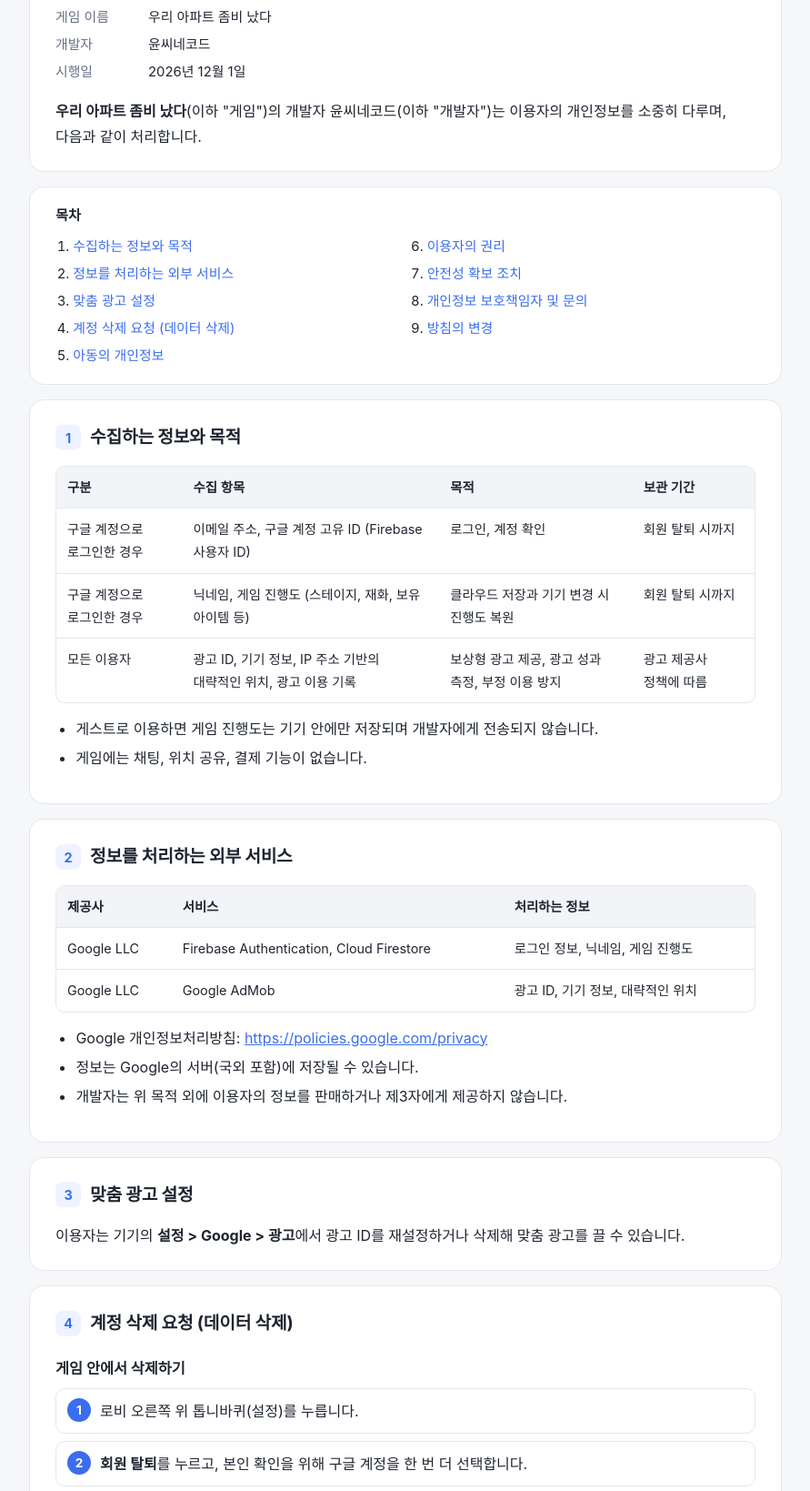
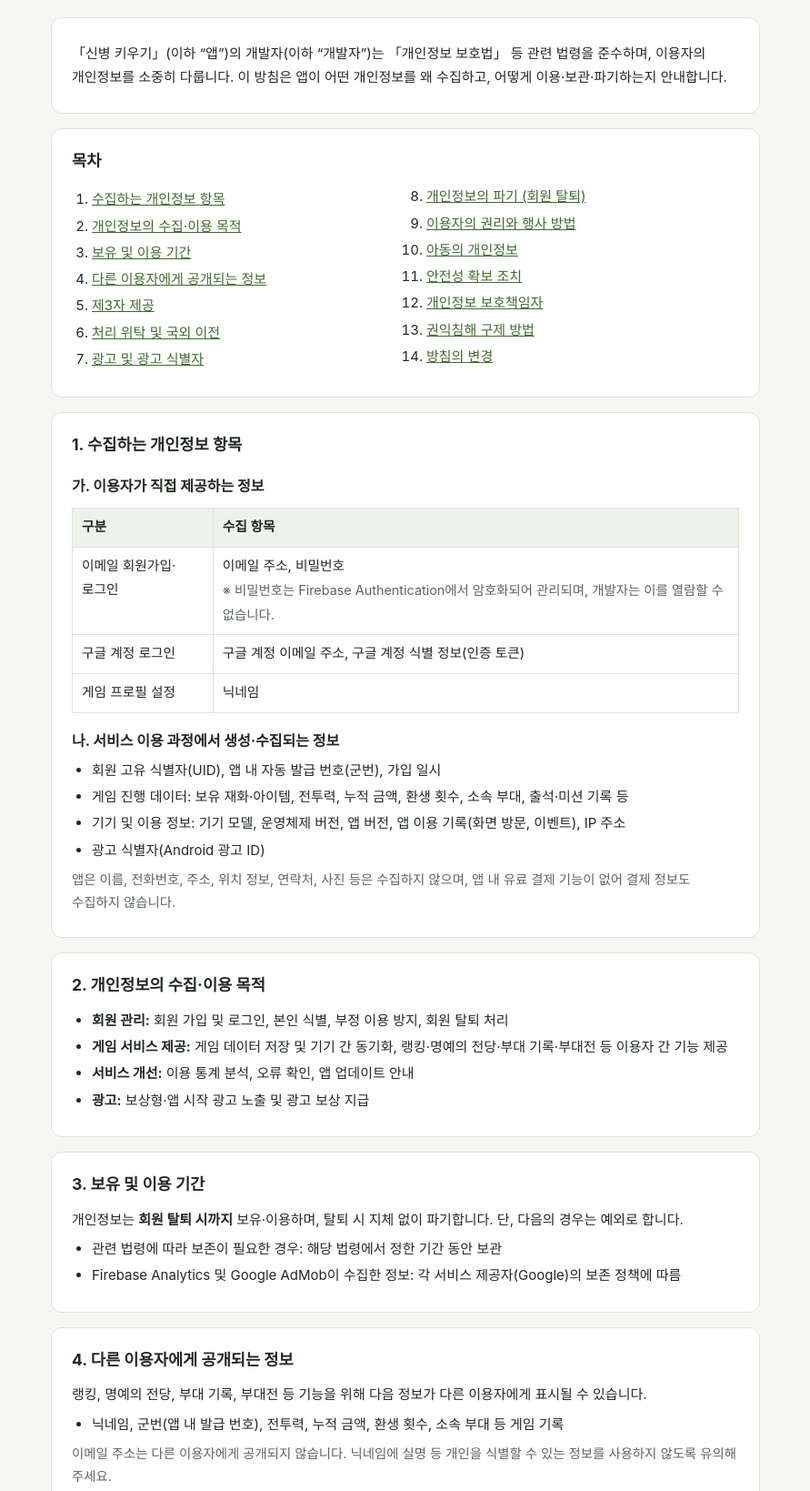
Before and after one commit to dudqn1660-maker/dudqn1660-maker.github.io, a plain HTML site: page privacy.html in a window 1280 px wide. Shown: the part 117-1756 px from the top of the page at 91% size, without its empty margins (194-1085 px from the left). Drawn offline with Linux system fonts and the light colour scheme.

Commit message:
Update privacy.html

```diff
--- a/privacy.html
+++ b/privacy.html
@@ -3,311 +3,249 @@
 <head>
 <meta charset="UTF-8">
 <meta name="viewport" content="width=device-width, initial-scale=1">
-<title>개인정보처리방침 - 우리 아파트 좀비 났다</title>
+<title>신병 키우기 - 개인정보 처리방침</title>
 <style>
   :root {
-    --bg: #f6f7f9;
+    --bg: #f6f7f3;
     --card: #ffffff;
-    --text: #1f2430;
-    --muted: #667085;
-    --line: #e4e7ec;
-    --accent: #3b6df0;
-    --accent-soft: #eef3ff;
-    --th: #f2f4f7;
-    --warn-bg: #fff6e5;
-    --warn-line: #f5d9a3;
+    --text: #1f2a1f;
+    --muted: #5b665b;
+    --accent: #3f6b2f;
+    --line: #dde3d8;
+    --th: #eef3ea;
   }
   @media (prefers-color-scheme: dark) {
     :root {
-      --bg: #14161b;
-      --card: #1c1f26;
-      --text: #e8eaee;
-      --muted: #9aa3b2;
-      --line: #2c313b;
-      --accent: #7d9cff;
-      --accent-soft: #232a3d;
-      --th: #242833;
-      --warn-bg: #2d2617;
-      --warn-line: #5a4a24;
+      --bg: #141a14;
+      --card: #1c241c;
+      --text: #e6ece4;
+      --muted: #a3b0a1;
+      --accent: #8fc27a;
+      --line: #2f3b2f;
+      --th: #243024;
     }
   }
   * { box-sizing: border-box; }
-  html { scroll-behavior: smooth; }
   body {
     margin: 0;
     background: var(--bg);
     color: var(--text);
-    font-family: -apple-system, BlinkMacSystemFont, "Apple SD Gothic Neo", "Noto Sans KR", "Malgun Gothic", "Segoe UI", sans-serif;
+    font-family: -apple-system, BlinkMacSystemFont, "Apple SD Gothic Neo", "Noto Sans KR", "Malgun Gothic", sans-serif;
+    font-size: 15px;
     line-height: 1.75;
-    font-size: 16px;
     word-break: keep-all;
-    overflow-wrap: anywhere;
   }
-  .wrap { max-width: 860px; margin: 0 auto; padding: 32px 16px 64px; }
-  header.top {
+  main {
+    max-width: 820px;
+    margin: 0 auto;
+    padding: 32px 20px 64px;
+  }
+  header { margin-bottom: 28px; }
+  h1 { font-size: 1.6rem; margin: 0 0 6px; color: var(--accent); }
+  .meta { color: var(--muted); font-size: 0.9rem; }
+  .intro, section {
     background: var(--card);
     border: 1px solid var(--line);
-    border-radius: 16px;
-    padding: 28px 28px 24px;
+    border-radius: 12px;
+    padding: 20px 22px;
     margin-bottom: 16px;
   }
-  header.top h1 { margin: 0 0 14px; font-size: 1.7rem; letter-spacing: -0.02em; }
-  .meta { display: grid; grid-template-columns: 90px 1fr; gap: 4px 12px; margin: 0 0 16px; font-size: 0.93rem; }
-  .meta dt { color: var(--muted); }
-  .meta dd { margin: 0; }
-  .intro { margin: 0; }
-  nav.toc {
-    background: var(--card);
-    border: 1px solid var(--line);
-    border-radius: 16px;
-    padding: 18px 28px;
-    margin-bottom: 16px;
-  }
-  nav.toc strong { display: block; margin-bottom: 8px; font-size: 0.95rem; }
-  nav.toc ol { margin: 0; padding-left: 1.3em; columns: 2; column-gap: 28px; font-size: 0.93rem; }
-  nav.toc li { break-inside: avoid; }
-  nav.toc a { color: var(--accent); text-decoration: none; }
-  nav.toc a:hover { text-decoration: underline; }
-  section {
-    background: var(--card);
-    border: 1px solid var(--line);
-    border-radius: 16px;
-    padding: 24px 28px;
-    margin-bottom: 16px;
-    scroll-margin-top: 16px;
-  }
-  section h2 {
-    margin: 0 0 14px;
-    font-size: 1.2rem;
-    letter-spacing: -0.01em;
-    display: flex;
-    align-items: center;
-    gap: 10px;
-  }
-  section h2 .no {
-    flex: none;
-    min-width: 28px;
-    height: 28px;
-    padding: 0 8px;
-    border-radius: 8px;
-    background: var(--accent-soft);
-    color: var(--accent);
-    font-size: 0.9rem;
-    display: inline-flex;
-    align-items: center;
-    justify-content: center;
-  }
-  h3 { margin: 18px 0 8px; font-size: 1.02rem; }
-  p { margin: 0 0 12px; }
-  p:last-child { margin-bottom: 0; }
-  ul, ol { margin: 0 0 12px; padding-left: 1.4em; }
-  li { margin-bottom: 4px; }
+  h2 { font-size: 1.1rem; margin: 0 0 10px; }
+  h3 { font-size: 1rem; margin: 16px 0 6px; }
+  p { margin: 6px 0; }
+  ul, ol { margin: 6px 0; padding-left: 22px; }
+  li { margin: 3px 0; }
+  .table-wrap { overflow-x: auto; margin: 10px 0; }
+  table { width: 100%; border-collapse: collapse; font-size: 0.92rem; min-width: 520px; }
+  th, td { border: 1px solid var(--line); padding: 8px 10px; text-align: left; vertical-align: top; }
+  th { background: var(--th); font-weight: 600; }
   a { color: var(--accent); }
-  .table-wrap { overflow-x: auto; margin: 4px 0 14px; border: 1px solid var(--line); border-radius: 10px; }
-  table { width: 100%; border-collapse: collapse; font-size: 0.9rem; min-width: 520px; }
-  th, td { padding: 10px 12px; text-align: left; vertical-align: top; border-bottom: 1px solid var(--line); }
-  th { background: var(--th); font-weight: 600; white-space: nowrap; }
-  tr:last-child td { border-bottom: 0; }
-  .note {
-    background: var(--accent-soft);
-    border-radius: 10px;
-    padding: 12px 14px;
-    margin: 0 0 12px;
-    font-size: 0.95rem;
-  }
-  .steps { counter-reset: step; list-style: none; padding: 0; margin: 0 0 12px; }
-  .steps li {
-    counter-increment: step;
-    position: relative;
-    padding: 10px 12px 10px 48px;
-    margin-bottom: 8px;
-    border: 1px solid var(--line);
-    border-radius: 10px;
-  }
-  .steps li::before {
-    content: counter(step);
-    position: absolute;
-    left: 12px;
-    top: 10px;
-    width: 26px;
-    height: 26px;
-    border-radius: 50%;
-    background: var(--accent);
-    color: #fff;
-    font-size: 0.85rem;
-    font-weight: 700;
-    display: flex;
-    align-items: center;
-    justify-content: center;
-  }
-  .warn {
-    background: var(--warn-bg);
-    border: 1px solid var(--warn-line);
-    border-radius: 10px;
-    padding: 12px 14px;
-    margin: 0 0 12px;
-    font-size: 0.95rem;
-  }
-  .contact {
-    background: var(--accent-soft);
-    border-radius: 10px;
-    padding: 14px 16px;
-  }
-  .contact p { margin: 0; }
-  footer { text-align: center; color: var(--muted); font-size: 0.85rem; margin-top: 24px; }
-  @media (max-width: 600px) {
-    .wrap { padding: 16px 10px 48px; }
-    header.top, nav.toc, section { padding: 18px 16px; border-radius: 12px; }
-    header.top h1 { font-size: 1.45rem; }
-    nav.toc ol { columns: 1; }
-    .meta { grid-template-columns: 72px 1fr; }
-  }
+  nav ol { columns: 2; column-gap: 24px; }
+  @media (max-width: 560px) { nav ol { columns: 1; } }
+  .note { color: var(--muted); font-size: 0.9rem; }
+  footer { text-align: center; color: var(--muted); font-size: 0.85rem; margin-top: 28px; }
 </style>
 </head>
 <body>
-<div class="wrap">
-
-  <header class="top">
-    <h1>개인정보처리방침</h1>
-    <dl class="meta">
-      <dt>게임 이름</dt><dd>우리 아파트 좀비 났다</dd>
-      <dt>개발자</dt><dd>윤씨네코드</dd>
-      <dt>시행일</dt><dd>2026년 12월 1일</dd>
-    </dl>
-    <p class="intro"><strong>우리 아파트 좀비 났다</strong>(이하 "게임")의 개발자 윤씨네코드(이하 "개발자")는 이용자의 개인정보를 소중히 다루며, 다음과 같이 처리합니다.</p>
+<main>
+  <header>
+    <h1>개인정보 처리방침</h1>
+    <div class="meta">신병 키우기 (com.dudqn.army) · 시행일: 2026년 11월 28일</div>
   </header>
 
-  <nav class="toc" aria-label="목차">
-    <strong>목차</strong>
+  <div class="intro">
+    <p>「신병 키우기」(이하 “앱”)의 개발자(이하 “개발자”)는 「개인정보 보호법」 등 관련 법령을 준수하며, 이용자의 개인정보를 소중히 다룹니다. 이 방침은 앱이 어떤 개인정보를 왜 수집하고, 어떻게 이용·보관·파기하는지 안내합니다.</p>
+  </div>
+
+  <nav class="intro">
+    <h2>목차</h2>
     <ol>
-      <li><a href="#s1">수집하는 정보와 목적</a></li>
-      <li><a href="#s2">정보를 처리하는 외부 서비스</a></li>
-      <li><a href="#s3">맞춤 광고 설정</a></li>
-      <li><a href="#delete">계정 삭제 요청 (데이터 삭제)</a></li>
-      <li><a href="#s5">아동의 개인정보</a></li>
-      <li><a href="#s6">이용자의 권리</a></li>
-      <li><a href="#s7">안전성 확보 조치</a></li>
-      <li><a href="#s8">개인정보 보호책임자 및 문의</a></li>
-      <li><a href="#s9">방침의 변경</a></li>
+      <li><a href="#s1">수집하는 개인정보 항목</a></li>
+      <li><a href="#s2">개인정보의 수집·이용 목적</a></li>
+      <li><a href="#s3">보유 및 이용 기간</a></li>
+      <li><a href="#s4">다른 이용자에게 공개되는 정보</a></li>
+      <li><a href="#s5">제3자 제공</a></li>
+      <li><a href="#s6">처리 위탁 및 국외 이전</a></li>
+      <li><a href="#s7">광고 및 광고 식별자</a></li>
+      <li><a href="#s8">개인정보의 파기 (회원 탈퇴)</a></li>
+      <li><a href="#s9">이용자의 권리와 행사 방법</a></li>
+      <li><a href="#s10">아동의 개인정보</a></li>
+      <li><a href="#s11">안전성 확보 조치</a></li>
+      <li><a href="#s12">개인정보 보호책임자</a></li>
+      <li><a href="#s13">권익침해 구제 방법</a></li>
+      <li><a href="#s14">방침의 변경</a></li>
     </ol>
   </nav>
 
   <section id="s1">
-    <h2><span class="no">1</span>수집하는 정보와 목적</h2>
+    <h2>1. 수집하는 개인정보 항목</h2>
+    <h3>가. 이용자가 직접 제공하는 정보</h3>
     <div class="table-wrap">
       <table>
-        <thead>
-          <tr><th>구분</th><th>수집 항목</th><th>목적</th><th>보관 기간</th></tr>
-        </thead>
-        <tbody>
-          <tr>
-            <td>구글 계정으로 로그인한 경우</td>
-            <td>이메일 주소, 구글 계정 고유 ID (Firebase 사용자 ID)</td>
-            <td>로그인, 계정 확인</td>
-            <td>회원 탈퇴 시까지</td>
-          </tr>
-          <tr>
-            <td>구글 계정으로 로그인한 경우</td>
-            <td>닉네임, 게임 진행도 (스테이지, 재화, 보유 아이템 등)</td>
-            <td>클라우드 저장과 기기 변경 시 진행도 복원</td>
-            <td>회원 탈퇴 시까지</td>
-          </tr>
-          <tr>
-            <td>모든 이용자</td>
-            <td>광고 ID, 기기 정보, IP 주소 기반의 대략적인 위치, 광고 이용 기록</td>
-            <td>보상형 광고 제공, 광고 성과 측정, 부정 이용 방지</td>
-            <td>광고 제공사 정책에 따름</td>
-          </tr>
-        </tbody>
+        <tr><th>구분</th><th>수집 항목</th></tr>
+        <tr><td>이메일 회원가입·로그인</td><td>이메일 주소, 비밀번호<br><span class="note">※ 비밀번호는 Firebase Authentication에서 암호화되어 관리되며, 개발자는 이를 열람할 수 없습니다.</span></td></tr>
+        <tr><td>구글 계정 로그인</td><td>구글 계정 이메일 주소, 구글 계정 식별 정보(인증 토큰)</td></tr>
+        <tr><td>게임 프로필 설정</td><td>닉네임</td></tr>
       </table>
     </div>
+    <h3>나. 서비스 이용 과정에서 생성·수집되는 정보</h3>
     <ul>
-      <li>게스트로 이용하면 게임 진행도는 기기 안에만 저장되며 개발자에게 전송되지 않습니다.</li>
-      <li>게임에는 채팅, 위치 공유, 결제 기능이 없습니다.</li>
+      <li>회원 고유 식별자(UID), 앱 내 자동 발급 번호(군번), 가입 일시</li>
+      <li>게임 진행 데이터: 보유 재화·아이템, 전투력, 누적 금액, 환생 횟수, 소속 부대, 출석·미션 기록 등</li>
+      <li>기기 및 이용 정보: 기기 모델, 운영체제 버전, 앱 버전, 앱 이용 기록(화면 방문, 이벤트), IP 주소</li>
+      <li>광고 식별자(Android 광고 ID)</li>
     </ul>
+    <p class="note">앱은 이름, 전화번호, 주소, 위치 정보, 연락처, 사진 등은 수집하지 않으며, 앱 내 유료 결제 기능이 없어 결제 정보도 수집하지 않습니다.</p>
   </section>
 
   <section id="s2">
-    <h2><span class="no">2</span>정보를 처리하는 외부 서비스</h2>
-    <div class="table-wrap">
-      <table>
-        <thead>
-          <tr><th>제공사</th><th>서비스</th><th>처리하는 정보</th></tr>
-        </thead>
-        <tbody>
-          <tr>
-            <td>Google LLC</td>
-            <td>Firebase Authentication, Cloud Firestore</td>
-            <td>로그인 정보, 닉네임, 게임 진행도</td>
-          </tr>
-          <tr>
-            <td>Google LLC</td>
-            <td>Google AdMob</td>
-            <td>광고 ID, 기기 정보, 대략적인 위치</td>
-          </tr>
-        </tbody>
-      </table>
-    </div>
+    <h2>2. 개인정보의 수집·이용 목적</h2>
     <ul>
-      <li>Google 개인정보처리방침: <a href="https://policies.google.com/privacy" target="_blank" rel="noopener">https://policies.google.com/privacy</a></li>
-      <li>정보는 Google의 서버(국외 포함)에 저장될 수 있습니다.</li>
-      <li>개발자는 위 목적 외에 이용자의 정보를 판매하거나 제3자에게 제공하지 않습니다.</li>
+      <li><strong>회원 관리:</strong> 회원 가입 및 로그인, 본인 식별, 부정 이용 방지, 회원 탈퇴 처리</li>
+      <li><strong>게임 서비스 제공:</strong> 게임 데이터 저장 및 기기 간 동기화, 랭킹·명예의 전당·부대 기록·부대전 등 이용자 간 기능 제공</li>
+      <li><strong>서비스 개선:</strong> 이용 통계 분석, 오류 확인, 앱 업데이트 안내</li>
+      <li><strong>광고:</strong> 보상형·앱 시작 광고 노출 및 광고 보상 지급</li>
     </ul>
   </section>
 
   <section id="s3">
-    <h2><span class="no">3</span>맞춤 광고 설정</h2>
-    <p>이용자는 기기의 <strong>설정 &gt; Google &gt; 광고</strong>에서 광고 ID를 재설정하거나 삭제해 맞춤 광고를 끌 수 있습니다.</p>
-  </section>
-
-  <section id="delete">
-    <h2><span class="no">4</span>계정 삭제 요청 (데이터 삭제)</h2>
-
-    <h3>게임 안에서 삭제하기</h3>
-    <ol class="steps">
-      <li>로비 오른쪽 위 톱니바퀴(설정)를 누릅니다.</li>
-      <li><strong>회원 탈퇴</strong>를 누르고, 본인 확인을 위해 구글 계정을 한 번 더 선택합니다.</li>
-      <li>계정과 클라우드에 저장된 닉네임, 게임 진행도가 바로 삭제되며 되돌릴 수 없습니다.</li>
-    </ol>
-
-    <h3>게임을 지웠거나 실행할 수 없는 경우</h3>
-    <div class="warn">
-      <a href="mailto:dudqn9258@naver.com?subject=계정%20삭제%20요청">dudqn9258@naver.com</a> 으로 <strong>"계정 삭제 요청"</strong> 제목과 함께 로그인에 쓴 구글 이메일 주소를 보내 주세요. 확인 후 7일 안에 계정과 모든 게임 데이터를 삭제하고 회신합니다.
-    </div>
+    <h2>3. 보유 및 이용 기간</h2>
+    <p>개인정보는 <strong>회원 탈퇴 시까지</strong> 보유·이용하며, 탈퇴 시 지체 없이 파기합니다. 단, 다음의 경우는 예외로 합니다.</p>
     <ul>
-      <li>광고 제공사(AdMob)가 처리한 정보는 Google 정책에 따라 처리되며, 위 3번 방법으로 광고 ID를 삭제할 수 있습니다.</li>
+      <li>관련 법령에 따라 보존이 필요한 경우: 해당 법령에서 정한 기간 동안 보관</li>
+      <li>Firebase Analytics 및 Google AdMob이 수집한 정보: 각 서비스 제공자(Google)의 보존 정책에 따름</li>
     </ul>
   </section>
 
+  <section id="s4">
+    <h2>4. 다른 이용자에게 공개되는 정보</h2>
+    <p>랭킹, 명예의 전당, 부대 기록, 부대전 등 기능을 위해 다음 정보가 다른 이용자에게 표시될 수 있습니다.</p>
+    <ul>
+      <li>닉네임, 군번(앱 내 발급 번호), 전투력, 누적 금액, 환생 횟수, 소속 부대 등 게임 기록</li>
+    </ul>
+    <p class="note">이메일 주소는 다른 이용자에게 공개되지 않습니다. 닉네임에 실명 등 개인을 식별할 수 있는 정보를 사용하지 않도록 유의해 주세요.</p>
+  </section>
+
   <section id="s5">
-    <h2><span class="no">5</span>아동의 개인정보</h2>
-    <p>게임은 만 13세 이상을 대상으로 합니다. 만 14세 미만 아동의 정보가 법정대리인 동의 없이 수집된 것을 알게 되면 즉시 삭제합니다.</p>
+    <h2>5. 제3자 제공</h2>
+    <p>개발자는 이용자의 개인정보를 제3자에게 제공하지 않습니다. 다만, 이용자가 사전에 동의한 경우 또는 법령에 따라 수사기관 등의 적법한 요청이 있는 경우는 예외로 합니다.</p>
   </section>
 
   <section id="s6">
-    <h2><span class="no">6</span>이용자의 권리</h2>
-    <p>이용자는 언제든지 자신의 정보에 대한 열람, 정정, 삭제, 처리 정지를 요청할 수 있으며, 아래 문의 이메일로 요청하면 지체 없이 처리합니다.</p>
+    <h2>6. 처리 위탁 및 국외 이전</h2>
+    <p>원활한 서비스 제공을 위해 아래와 같이 개인정보 처리 업무를 위탁하고 있으며, 이 과정에서 개인정보가 국외 서버로 이전·보관됩니다.</p>
+    <div class="table-wrap">
+      <table>
+        <tr><th>수탁자 (이전받는 자)</th><th>위탁 업무</th><th>이전 항목</th><th>이전 국가 / 방법</th></tr>
+        <tr><td>Google LLC<br>(Firebase Authentication, Google 로그인)</td><td>회원 인증 및 계정 관리</td><td>이메일, 비밀번호(암호화), UID, 구글 계정 식별 정보</td><td rowspan="4">미국 등 Google 데이터센터 소재 국가 / 서비스 이용 시점에 네트워크를 통해 전송</td></tr>
+        <tr><td>Google LLC<br>(Cloud Firestore)</td><td>게임 데이터 저장</td><td>UID, 이메일, 닉네임, 군번, 가입 일시, 게임 진행 데이터</td></tr>
+        <tr><td>Google LLC<br>(Firebase Analytics)</td><td>이용 통계 분석</td><td>기기 정보, 앱 이용 기록, 광고 식별자, 앱 인스턴스 ID</td></tr>
+        <tr><td>Google LLC<br>(Google AdMob)</td><td>광고 제공</td><td>광고 식별자, 기기 정보, IP 주소, 광고 상호작용 정보</td></tr>
+      </table>
+    </div>
+    <p>보유 기간: 회원 탈퇴 또는 위탁 계약 종료 시까지 (Analytics·AdMob은 Google 정책에 따름)</p>
+    <p>국외 이전을 원하지 않는 경우 회원 탈퇴를 통해 거부할 수 있으나, 이 경우 서비스 이용이 불가능합니다.</p>
+    <p class="note">Google 개인정보처리방침: <a href="https://policies.google.com/privacy?hl=ko" target="_blank" rel="noopener">https://policies.google.com/privacy</a><br>
+    Firebase 개인정보 보호: <a href="https://firebase.google.com/support/privacy" target="_blank" rel="noopener">https://firebase.google.com/support/privacy</a></p>
   </section>
 
   <section id="s7">
-    <h2><span class="no">7</span>안전성 확보 조치</h2>
-    <p>모든 정보는 암호화된 연결(HTTPS)로 전송되며, 클라우드 데이터는 본인 계정으로만 읽고 쓸 수 있도록 접근이 제한됩니다.</p>
+    <h2>7. 광고 및 광고 식별자</h2>
+    <p>앱은 Google AdMob을 통해 광고를 제공합니다. AdMob은 맞춤형 광고 제공 및 광고 성과 측정을 위해 광고 식별자 등 정보를 수집할 수 있습니다.</p>
+    <p>이용자는 다음 방법으로 맞춤형 광고를 거부하거나 광고 ID를 재설정·삭제할 수 있습니다.</p>
+    <ul>
+      <li>Android: <strong>설정 → 개인정보 보호 → 광고</strong> (또는 설정 → Google → 광고)에서 광고 ID 재설정 또는 삭제</li>
+    </ul>
+    <p class="note">자세한 내용: <a href="https://policies.google.com/technologies/ads?hl=ko" target="_blank" rel="noopener">Google 광고 정책</a></p>
   </section>
 
   <section id="s8">
-    <h2><span class="no">8</span>개인정보 보호책임자 및 문의</h2>
-    <div class="contact">
-      <p><strong>책임자</strong>: 윤씨네코드</p>
-      <p><strong>이메일</strong>: <a href="mailto:dudqn9258@naver.com">dudqn9258@naver.com</a></p>
+    <h2>8. 개인정보의 파기 (회원 탈퇴)</h2>
+    <h3>가. 탈퇴 방법</h3>
+    <p>앱 내 <strong>설정 화면의 「계정 영구 삭제」</strong> 메뉴를 통해 언제든지 직접 탈퇴할 수 있습니다. 앱을 이용할 수 없는 경우 아래 12항의 연락처로 삭제를 요청할 수 있습니다.</p>
+    <p class="note">※ 보안 정책상 마지막 로그인 후 시간이 오래 지난 경우 탈퇴가 거부될 수 있으며, 이 경우 다시 로그인한 뒤 시도해 주세요.</p>
+    <h3>나. 파기 절차 및 방법</h3>
+    <ul>
+      <li>탈퇴 시 서버(Cloud Firestore)에 저장된 회원 데이터와 인증 계정(Firebase Authentication)이 즉시 삭제되며, 기기에 저장된 게임 데이터도 초기화됩니다.</li>
+      <li>전자적 파일 형태의 정보는 복구할 수 없는 방법으로 삭제합니다.</li>
+      <li>삭제된 데이터는 복구할 수 없습니다.</li>
+    </ul>
+  </section>
+
+  <section id="s9">
+    <h2>9. 이용자의 권리와 행사 방법</h2>
+    <p>이용자는 언제든지 다음 권리를 행사할 수 있습니다.</p>
+    <ul>
+      <li>개인정보 열람, 정정, 삭제, 처리 정지 요구</li>
+      <li>개인정보 수집·이용 동의 철회 (회원 탈퇴)</li>
+    </ul>
+    <p>닉네임 변경과 회원 탈퇴는 앱 내에서 직접 할 수 있으며, 그 밖의 요청은 12항의 연락처로 하시면 지체 없이 조치하겠습니다.</p>
+  </section>
+
+  <section id="s10">
+    <h2>10. 아동의 개인정보</h2>
+    <p>앱은 만 14세 미만 아동을 대상으로 하지 않으며, 만 14세 미만 아동의 개인정보를 고의로 수집하지 않습니다. 만 14세 미만 아동이 법정대리인의 동의 없이 가입한 사실이 확인되면 해당 정보를 지체 없이 삭제합니다.</p>
+  </section>
+
+  <section id="s11">
+    <h2>11. 안전성 확보 조치</h2>
+    <ul>
+      <li>비밀번호 암호화 저장 (Firebase Authentication)</li>
+      <li>데이터 전송 구간 암호화 (HTTPS/TLS)</li>
+      <li>데이터베이스 보안 규칙을 통한 접근 권한 제한</li>
+      <li>개인정보에 접근할 수 있는 인원을 개발자로 최소화</li>
+    </ul>
+  </section>
+
+  <section id="s12">
+    <h2>12. 개인정보 보호책임자</h2>
+    <p>개인정보 처리에 관한 문의, 불만 처리, 피해 구제 등은 아래로 연락해 주시기 바랍니다.</p>
+    <div class="table-wrap">
+      <table>
+        <tr><th style="width:30%">성명/직책</th><td>[윤씨네코드] / 개발자</td></tr>
+        <tr><th>이메일</th><td>[dudqn9258@naver.com]</td></tr>
+      </table>
     </div>
   </section>
 
-  <section id="s9">
-    <h2><span class="no">9</span>방침의 변경</h2>
-    <p>이 방침이 바뀌면 시행 7일 전부터 이 페이지에 알립니다.</p>
+  <section id="s13">
+    <h2>13. 권익침해 구제 방법</h2>
+    <p>개인정보 침해에 대한 신고나 상담이 필요한 경우 아래 기관에 문의할 수 있습니다.</p>
+    <ul>
+      <li>개인정보침해신고센터: (국번없이) 118 · <a href="https://privacy.kisa.or.kr" target="_blank" rel="noopener">privacy.kisa.or.kr</a></li>
+      <li>개인정보분쟁조정위원회: 1833-6972 · <a href="https://www.kopico.go.kr" target="_blank" rel="noopener">www.kopico.go.kr</a></li>
+      <li>대검찰청 사이버수사과: (국번없이) 1301 · <a href="https://www.spo.go.kr" target="_blank" rel="noopener">www.spo.go.kr</a></li>
+      <li>경찰청 사이버수사국: (국번없이) 182 · <a href="https://ecrm.police.go.kr" target="_blank" rel="noopener">ecrm.police.go.kr</a></li>
+    </ul>
   </section>
 
-  <footer>© 우리 아파트 좀비 났다 · 개인정보처리방침</footer>
-</div>
+  <section id="s14">
+    <h2>14. 방침의 변경</h2>
+    <p>이 개인정보 처리방침은 법령 또는 서비스 변경에 따라 수정될 수 있으며, 변경 시 앱 내 공지 또는 본 페이지를 통해 시행 7일 전에 안내합니다. 이용자 권리에 중요한 변경이 있는 경우 30일 전에 안내합니다.</p>
+    <p><strong>공고일자: 2026년 11월 28일 / 시행일자: 2026년 11월 28일</strong></p>
+  </section>
+
+  <footer>© 신병 키우기</footer>
+</main>
 </body>
 </html>
```
